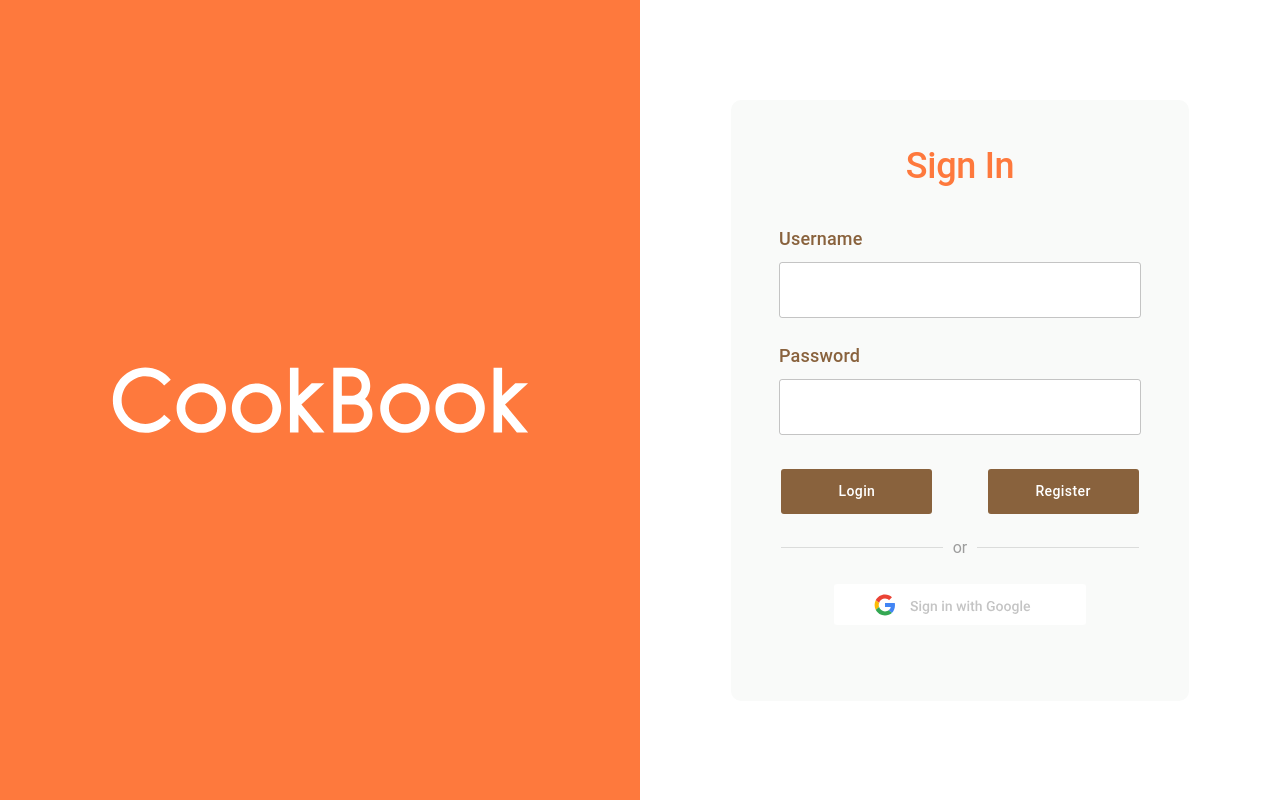
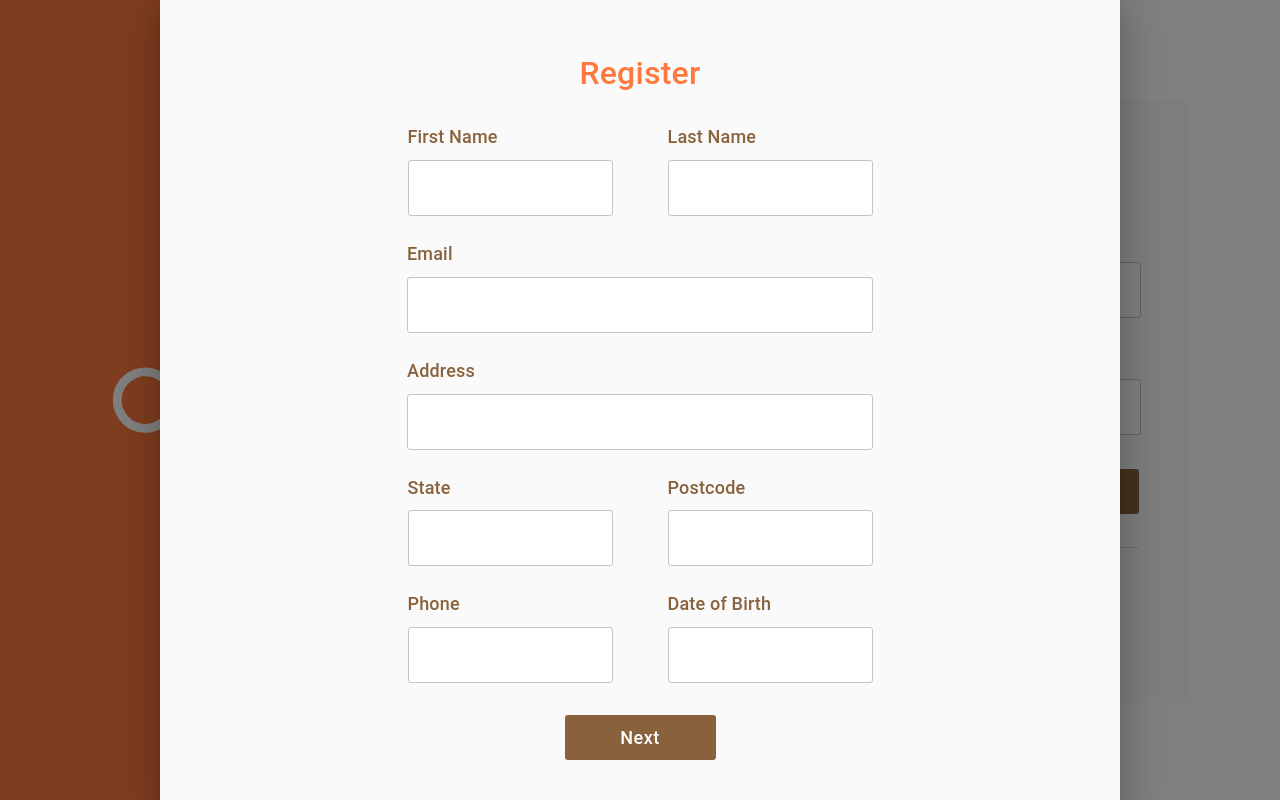
Before and after one commit to WWinarko/comp3900-CookBook, a React (Create React App) app in the folder frontend/cookbook/: page /login in a window 1280 px wide. Both pictures are taken after a click on the button "Register". Built offline with nearby package versions, Linux system fonts and the light colour scheme.

Commit message:
Added UI for ; ; '

```diff
--- a/frontend/cookbook/src/components/LoginForm.jsx
+++ b/frontend/cookbook/src/components/LoginForm.jsx
@@ -5,6 +5,7 @@ import { styled } from '@mui/system';
 
 import CustomTextField from "./CustomTextField";
 import SquareButton from "./SquareButton";
+import RegisterDialog from "./RegisterDialog";
 import {ReactComponent as GoogleAccount} from '../assets/google-account.svg';
 
 const SignIn = styled(Typography)({
@@ -31,10 +32,15 @@ const theme = createTheme({
   },
 });
 
-
 function LoginForm() {
   const [username, setUsername] = useState('');
   const [password, setPassword] = useState('');
+
+  const [open, setOpen] = useState(false);
+
+  const showRegister = () => {
+    setOpen(true);
+  }
   return (
     <Stack
       direction="column"
@@ -55,12 +61,13 @@ function LoginForm() {
         sx={{width: '78%'}}
       >
         <SquareButton name="Login" />
-        <SquareButton name="Register" />
+        <SquareButton name="Register" onClick={showRegister}/>
       </Stack>
       <ThemeProvider theme={theme}>
         <Divider variant="middle" sx={{color: '#9D9D9D', width: '78%'}}>or</Divider>
       </ThemeProvider>
       <GoogleAccount />
+      <RegisterDialog open={open} setOpen={setOpen} />
     </Stack>
   )
 }
--- /dev/null
+++ b/frontend/cookbook/src/components/RegisterDialog.jsx
@@ -0,0 +1,119 @@
+/* eslint-disable react/prop-types */
+import React, { useState } from 'react';
+import { Dialog,DialogActions, DialogContent, DialogTitle, Stack} from '@mui/material';
+import { createTheme, ThemeProvider } from '@mui/material/styles';
+
+import CustomTextField from './CustomTextField';
+import SquareButton from './SquareButton';
+
+
+const dialogTheme = createTheme({
+  components: {
+    // Name of the component
+    MuiDialog: {
+      styleOverrides: {
+        // Name of the slot
+        paper: {
+          backgroundColor: '#F9FAF9',
+          alignItems: 'center',
+          justifyContent: 'center',
+          padding: '42px 223px',
+        },
+      },
+    },
+  },
+});
+
+function RegisterDialog({open, setOpen}) {
+  const [personalInfo, setPersonalInfo] = useState({
+    firstName: '',
+    lastName: '',
+    email: '',
+    address: '',
+    state: '',
+    postcode: '',
+    phone: '',
+    dob: '',
+  })
+
+  const [accountInfo, setAccountInfo] = useState({
+    username: '',
+    password: '',
+    confirmPassword: '',
+  });
+  const [next, setNext] = useState(false);
+
+  const handleClose = () => {
+    setOpen(false);
+  }
+
+  return(
+    <ThemeProvider theme={dialogTheme}>
+      <Dialog
+        open={open}
+        onClose={handleClose}
+      >
+        <DialogTitle sx={{color: '#FE793D', fontSize: '2rem'}}>Register</DialogTitle>
+        <DialogContent sx={{display: 'flex', flexDirection: 'column', alignItems: "center", justifyContent: "center"}}>
+        {!next ?
+          <>
+            <Stack
+              direction="row"
+              sx={{"div:first-child": {
+                marginRight: '55px',
+              },
+              }}
+            >
+              <CustomTextField id="firstName" name="First Name" value={personalInfo['firstName']} setValue={setPersonalInfo}  width="205px"/>
+              <CustomTextField id="lastName" name="Last Name" value={personalInfo['lastName']} setValue={setPersonalInfo}  width="205px"/>
+            </Stack>
+            <CustomTextField id="email" name="Email" value={personalInfo['email']} setValue={setPersonalInfo}  width="466px"/>
+            <CustomTextField id="adress" name="Address" value={personalInfo['adress']} setValue={setPersonalInfo}  width="466px"/>
+            <Stack
+              direction="row"
+              sx={{"div:first-child": {
+                marginRight: '55px',
+              },
+              }}
+            >
+              <CustomTextField id="state" name="State" value={personalInfo['state']} setValue={setPersonalInfo}  width="205px"/>
+              <CustomTextField id="postcode" name="Postcode" value={personalInfo['postcode']} setValue={setPersonalInfo}  width="205px"/>
+            </Stack>
+            <Stack
+              direction="row"
+              sx={{"div:first-child": {
+                marginRight: '55px',
+              },
+              }}
+            >
+              <CustomTextField id="phone" name="Phone" value={personalInfo['phone']} setValue={setPersonalInfo}  width="205px"/>
+              <CustomTextField id="dob" name="Date of Birth" value={personalInfo['dob']} setValue={setPersonalInfo}  width="205px"/>
+            </Stack>
+          </>
+        :
+          <>
+            <CustomTextField id="username" name="Username" value={accountInfo['username']} setValue={setAccountInfo}  width="466px"/>
+            <CustomTextField id="password" name="Password" value={accountInfo['password']} setValue={setAccountInfo}  width="466px"/>
+            <CustomTextField id="confirmPassword" name="Confirm Password" value={accountInfo['confirmPassword']} setValue={setAccountInfo}  width="466px"/>
+          </>
+        }
+
+
+        </DialogContent>
+        <DialogActions>
+            {!next ?
+              <SquareButton name="Next" onClick={() => setNext(true)}/>
+            :
+              <>
+                <SquareButton name="Back" onClick={() => setNext(false)} />
+                <SquareButton name="Register" />
+              </>
+            }
+        </DialogActions>
+      </Dialog>
+    </ThemeProvider>
+  )
+
+}
+
+export default RegisterDialog;
--- a/frontend/cookbook/src/components/SquareButton.jsx
+++ b/frontend/cookbook/src/components/SquareButton.jsx
@@ -1,6 +1,6 @@
 /* eslint-disable react/prop-types */
 import React from 'react';
-import Button from '@mui/material/Button';
+import { Button } from '@mui/material';
 import { styled } from '@mui/material/styles';
 
 const SignInButton = styled(Button)(() => ({
@@ -14,13 +14,13 @@ const SignInButton = styled(Button)(() => ({
     backgroundColor: '#89623D',
   },
   textTransform: 'none',
-  fontsize: '18px',
+  fontSize: '18px',
   fontWeight: '500',
 }));
 
-function RoundButton({ name }) {
+function RoundButton({ name, onClick }) {
   return (
-    <SignInButton variant= "outlined">
+    <SignInButton variant= "outlined" onClick={onClick}>
       {name}
     </SignInButton>
   );
```
